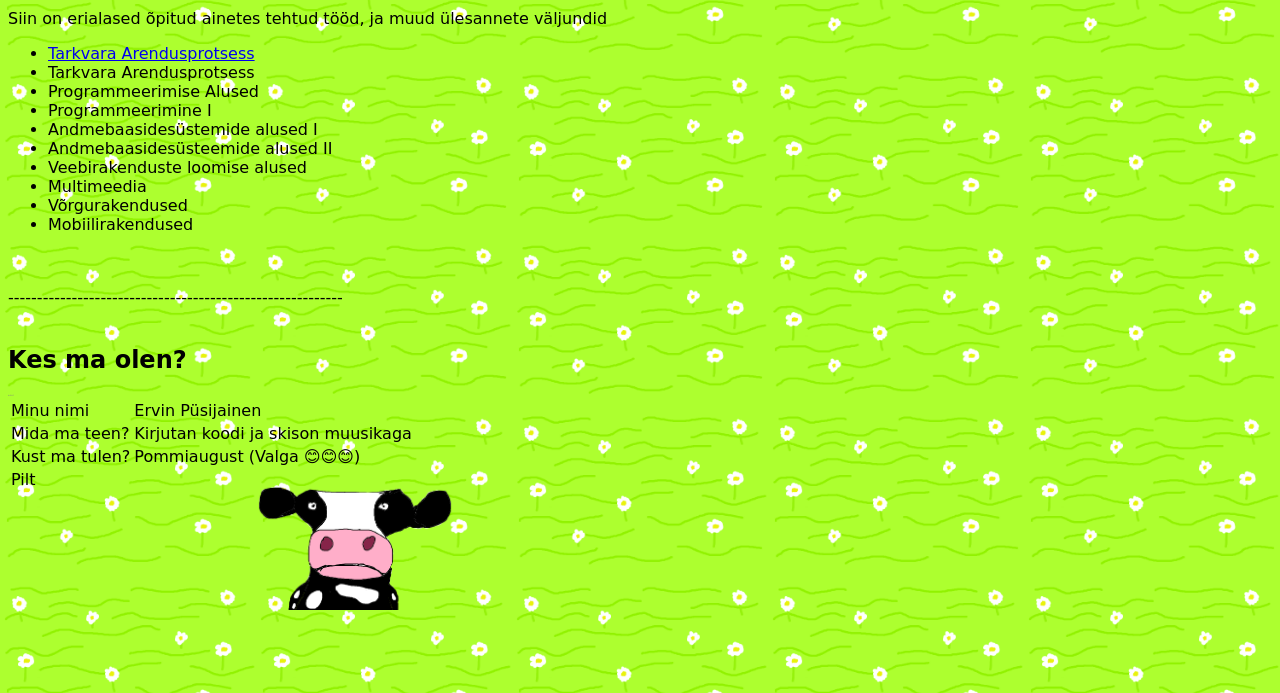
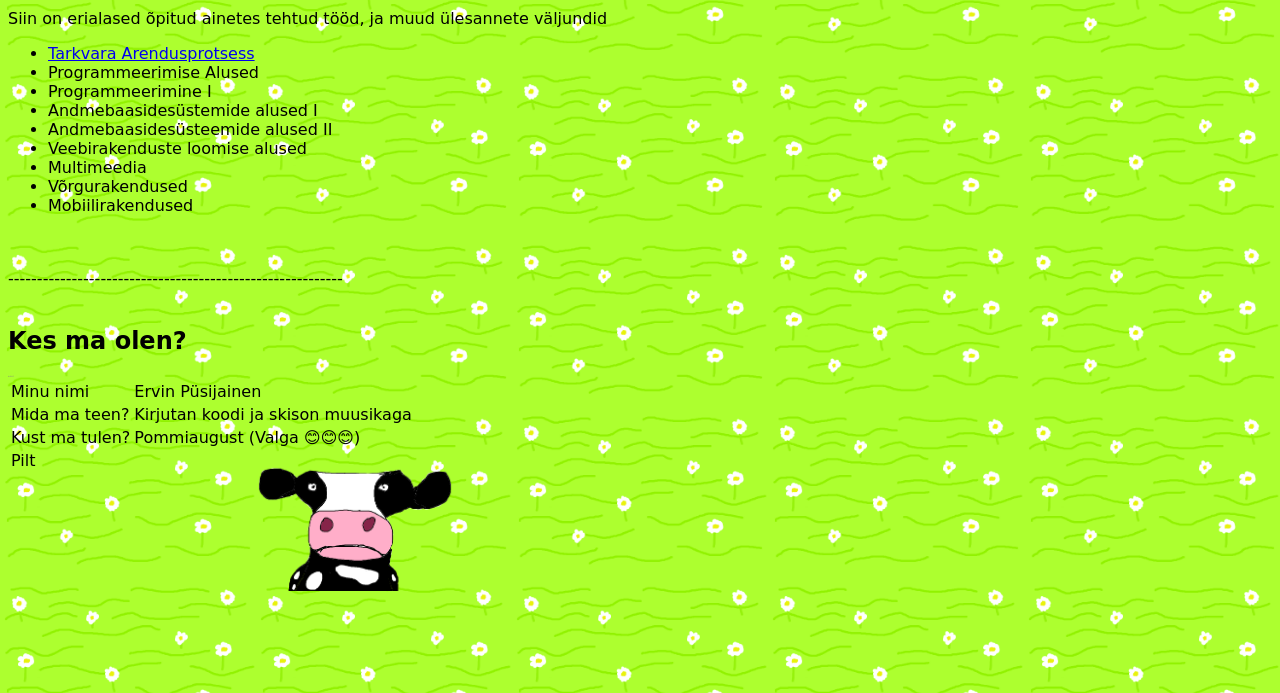
Before and after one commit to Apeirophobia/TarkvaraarendusprotsessTARpe24Pysijainen, a plain HTML site: page index.html in a window 1280 px wide. Shown: the part 107-800 px from the top of the page. Drawn offline with Linux system fonts and the light colour scheme.

Commit message:
Fixed duplicate link in ul element

```diff
--- a/index.html
+++ b/index.html
@@ -14,7 +14,6 @@
         <p>Siin on erialased õpitud ainetes tehtud tööd, ja muud ülesannete väljundid</p>
         <ul>
             <li><a href="./SDLC.html">Tarkvara Arendusprotsess</a></li>
-            <li>Tarkvara Arendusprotsess</li>
             <li>Programmeerimise Alused</li>
             <li>Programmeerimine I</li>
             <li>Andmebaasidesüstemide alused I</li>
```
